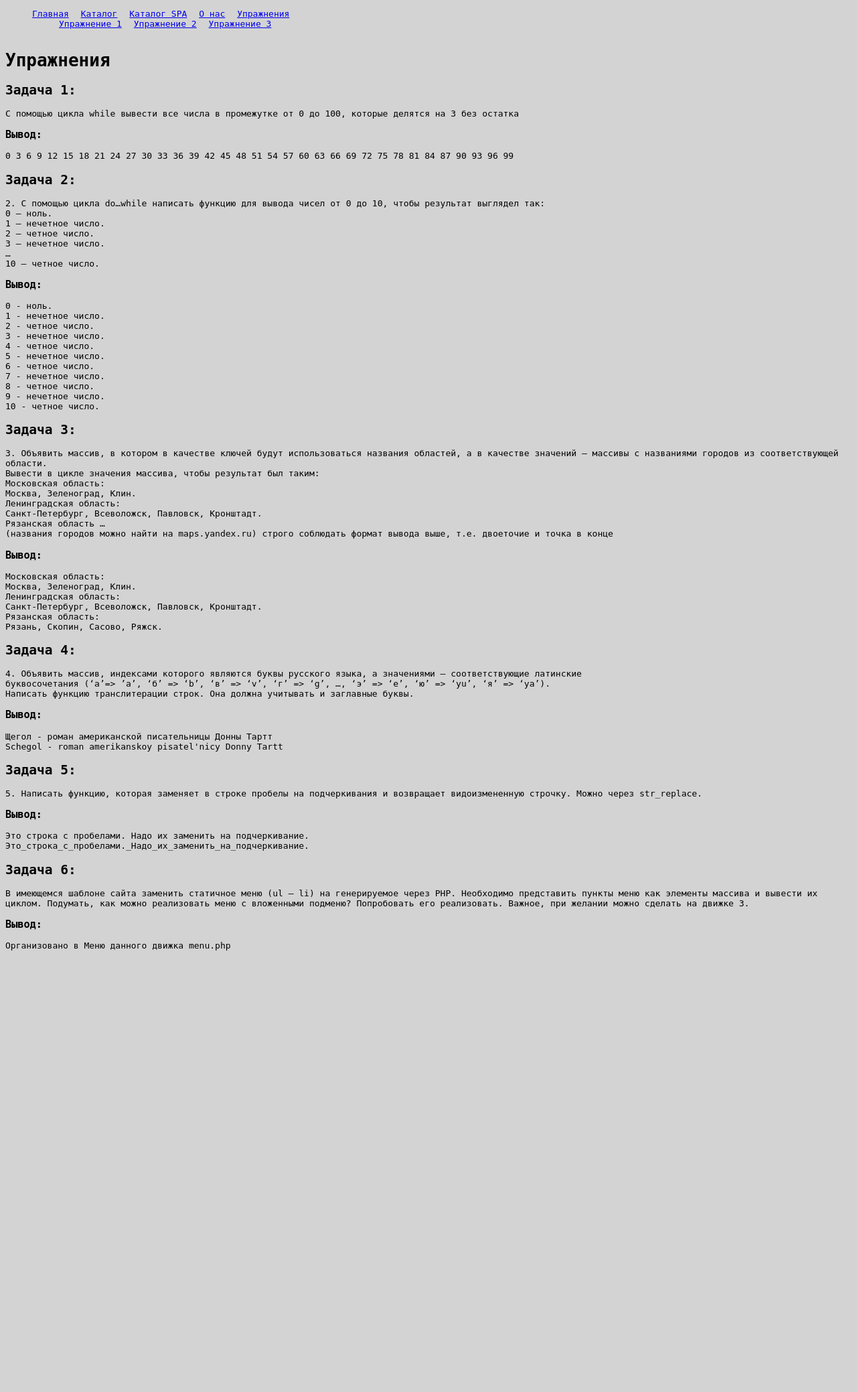
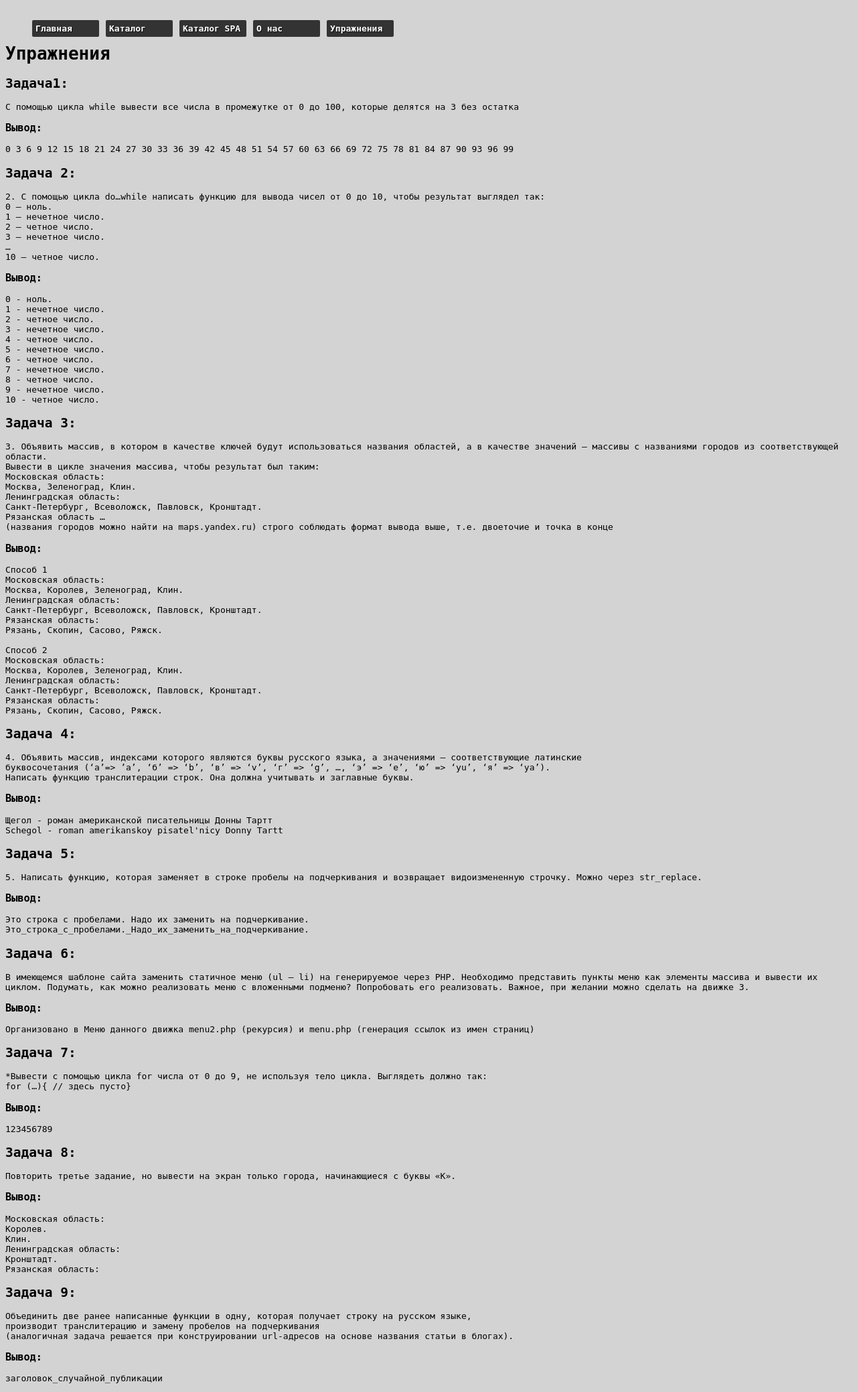
Before and after one commit to hatallika/GB_php_base, a PHP site: page /index.php?page=ex in a window 1280 px wide. Shown: the whole page at 67% size. Before the commit the page ends 1419 px from the top, so only its background shows below. Run offline with PHP 8.4, Linux system fonts and the light colour scheme.

Commit message:
created all tasks

```diff
--- a/lesson3/ex6_engine3/css/style.css
+++ b/lesson3/ex6_engine3/css/style.css
@@ -3,16 +3,76 @@ body {
     font-family: monospace;
 
 }
-.menu_ul{
-    list-style: none; /*убираем маркеры списка*/
-    margin: 0; /*убираем верхнее и нижнее поле, равное 1em*/
-    padding-left: 0; /*убираем левый отступ, равный 40px*/
-    font-family: monospace;
-    font-size: 18px;
-    color: #606060;
+/*------------------------------------*\
+	НАВИГАЦИЯ
+\*------------------------------------*/
+.menu ul{
+    float:left;
+    width:100%;
+    list-style:none;
+    font-weight:bold;
+    margin-bottom:10px;
 }
-.menu_li {
-    text-decoration: none; /*убираем подчеркивание текста ссылок*/
-    display: inline;
-    margin-right: 10px;
+.menu ul li{
+    float:left;
+    margin-right:10px;
+    position:relative;
+    display:block;
+    width: 100px;
 }
+.menu ul li a{
+    display:block;
+    padding:5px;
+    color:#fff;
+    background:#333;
+    text-decoration:none;
+
+    text-shadow:1px 1px 1px rgba(0,0,0,0.75); /* Тень текста, чтобы приподнять его на немного */
+    -moz-border-radius:2px;
+    -webkit-border-radius:2px;
+    border-radius:2px;
+}
+.menu ul li a:hover{
+    color:#fff;
+    background:#6b0c36;
+    background:rgba(107,12,54,0.75); /* Выглядит полупрозрачным */
+    text-decoration:underline;
+}
+
+/*--- ВЫПАДАЮЩИЕ ПУНКТЫ ---*/
+.menu ul ul{
+    list-style:none;
+    position:absolute;
+    left:-9999px; /* Скрываем за экраном, когда не нужно (данный метод лучше, чем display:none;) */
+    opacity:0; /* Устанавливаем начальное состояние прозрачности */
+    -webkit-transition:0.25s linear opacity; /* В Webkit выпадающие пункты будут проявляться */
+}
+.menu ul ul li{
+    padding-top:1px; /* Вводим отступ между li чтобы создать иллюзию разделенных пунктов меню */
+    float:none;
+    background:url(dot.gif);
+}
+.menu ul ul a{
+    white-space:nowrap; /* Останавливаем перенос текста и создаем многострочный выпадающий пункт */
+    display:block;
+}
+.menu ul li:hover ul{ /* Выводим выпадающий пункт при наведении курсора */
+    left:0; /* Приносим его обратно на экран, когда нужно */
+    opacity:1; /* Делаем непрозрачным */
+}
+.menu ul li:hover a{ /* Устанавливаем стили для верхнего уровня, когда выводится выпадающий список */
+    background:#6b0c36;
+    background:rgba(107,12,54,0.75); /* Выглядит полупрозрачным */
+    text-decoration:underline;
+}
+.menu ul li:hover ul a{ /* Изменяем некоторые стили верхнего уровня при выводе выпадающего пункта */
+    text-decoration:none;
+    -webkit-transition:-webkit-transform 0.075s linear;
+}
+.menu ul li:hover ul li a:hover{ /* Устанавливаем стили для выпадающих пунктов, когда курсор наводится на конкретный пункт */
+    background:#333;
+    background:rgba(51,51,51,0.75); /* Будет полупрозрачным */
+    text-decoration:underline;
+    -moz-transform:scale(1.05);
+    -webkit-transform:scale(1.05);
+}
--- a/lesson3/ex6_engine3/templates/ex.php
+++ b/lesson3/ex6_engine3/templates/ex.php
@@ -1,5 +1,6 @@
 <?php
-/* Задача 1.*/
+/* Задача 1.
+____________________________________________________________*/
 $i = 0;
 $answ1 = ''; // переменная вывода задачи 1
 
@@ -11,7 +12,8 @@ while ($i <= 100) {
     $i++;
 }
 
-/* Задача 2.*/
+/* Задача 2.
+____________________________________________________________*/
 function parityCheck(){
     $i = 0;
     $answ = $i . " - ноль. <br>";
@@ -27,23 +29,34 @@ function parityCheck(){
 }
 $answ2 = parityCheck();// вывод задачи 2
 
-/*Задача 3*/
+/*Задача 3
+____________________________________________________________*/
 $region = [
-        'Московская область' => ['Москва', 'Зеленоград', 'Клин'],
+        'Московская область' => ['Москва', 'Королев','Зеленоград', 'Клин'],
         'Ленинградская область' => ['Санкт-Петербург', 'Всеволожск', 'Павловск', 'Кронштадт'],
         'Рязанская область' => ['Рязань', 'Скопин','Сасово', 'Ряжск']
         ];
+/*Первый способ из массива в строку с разделителями*/
 $answ3 = "";
 foreach ($region as $key => $value) {
-    $answ3 .= $key .":<br>";
-    foreach ( $value as $item) {
-        $answ3 .= $item . ", ";
-    }
-    $answ3 .= ".<br>";
-    $answ3 = str_replace(", .",".",$answ3); // вывод задачи 3
+    $answ3 .= $key . ":<br>";
+    $answ3 .= (implode(', ', $value));
+    $answ3 .= '.<br>';
 }
 
-/*Задача 4*/
+/*Второй способ перебор в массиве*/
+$answ3_ = "";
+foreach ($region as $key => $value) {
+    $answ3_ .= $key .":<br>";
+    foreach ( $value as $item) {
+        $answ3_ .= $item . ", ";
+    }
+    $answ3_ .= ".<br>";
+    $answ3_ = str_replace(", .",".",$answ3); // Заменили в конце ,. на .
+}
+
+/*Задача 4
+____________________________________________________________*/
 $alfabet = [
     'а' => 'a',   'б' => 'b',   'в' => 'v',
     'г' => 'g',   'д' => 'd',   'е' => 'e',
@@ -66,7 +79,7 @@ function translit($string, $alfabet) // почему-то не видит чер
     for($i = 0; $i < mb_strlen($string); $i++){
         $letter = mb_substr($string, $i, 1, "UTF-8");
         $small_letter = mb_strtolower($letter);
-        //var_dump($letter . "=>" . $alfabet[$small_letter]);
+
         if (isset($alfabet[$small_letter])) { // если существует значение в массиве
             if ($small_letter == $letter) {
                 $str .= $alfabet[$small_letter];
@@ -83,22 +96,59 @@ function translit($string, $alfabet) // почему-то не видит чер
 }
 $answ4 .= "<br>". translit($answ4,$alfabet);// Вывод задачи 4
 
-/*Задача 4*/
+/*Задача 5
+____________________________________________________________*/
 $answ5 = "Это строка с пробелами. Надо их заменить на подчеркивание.";
 $smb = "_";// на что меняем.
 
-function replaceSpaces($str,$smb){
+function replaceSpaces($str,$smb="_"){
    return str_replace(" ", $smb, $str);
 }
 
 $answ5 .= "<br>" . replaceSpaces($answ5,$smb); // Вывод задачи 5
+
+/*Задача 6 в меню фреймворка  menu.php menu2.php: рекурсия
+/*Задача 7
+____________________________________________________________*/
+ob_start();
+for ($i = 0; $i< 9; $i++, print $i){ };
+$answ7 = ob_get_clean();
+
+/*Задача 8
+____________________________________________________________*/
+$answ8 = "";
+foreach ($region as $key => $value) {
+    $answ8 .= $key .":<br>";
+    foreach ( $value as $item) {
+        $smb = (mb_substr($item, 0, 1)); // первый символ города
+        if ($smb == 'К'){
+            $arr =[];
+            array_push($arr,$item);
+            $answ8 .= (implode(', ',$arr));
+            $answ8 .= '.<br>';
+        }
+    }
+}
+
+/*Задача 9
+____________________________________________________________*/
+$answ9 = 'Заголовок случайной публикации';
+
+function rusToLat($string, $alfabet){ // с глобал так и не вышло
+    global $alfabet;
+    $s = translit($string, $alfabet);
+    $s = replaceSpaces($s);
+    return $s;
+}
+$answ9 = rusToLat($answ9, $alfabet);
+
 ?>
-<h1>Упражнения</h1>
-<h2 class="task_title">Задача 1:</h2>
+<h1 id="1">Упражнения</h1>
+<h2 class="task_title">Задача1:</h2>
 <p>С помощью цикла while вывести все числа в промежутке от 0 до 100, которые делятся на 3 без остатка</p>
 <h3>Вывод:</h3>
 <p><?=$answ1?></p>
-<h2 class="task_title">Задача 2:</h2>
+<h2 id="2" class="task_title">Задача 2:</h2>
 <p>2. С помощью цикла do…while написать функцию для вывода чисел от 0 до 10, чтобы результат выглядел так: <br>
     0 – ноль.<br>
     1 – нечетное число.<br>
@@ -108,7 +158,7 @@ $answ5 .= "<br>" . replaceSpaces($answ5,$smb); // Вывод задачи 5
     10 – четное число.</p>
 <h3>Вывод:</h3>
 <p><?=$answ2?></p>
-<h2 class="task_title">Задача 3:</h2>
+<h2 id="3" class="task_title">Задача 3:</h2>
 <p>3. Объявить массив, в котором в качестве ключей будут использоваться названия областей,
     а в качестве значений – массивы с названиями городов из соответствующей области.<br>
     Вывести в цикле значения массива, чтобы результат был таким:<br>
@@ -120,25 +170,45 @@ $answ5 .= "<br>" . replaceSpaces($answ5,$smb); // Вывод задачи 5
     (названия городов можно найти на maps.yandex.ru) строго соблюдать формат вывода выше,
     т.е. двоеточие и точка в конце</p>
 <h3>Вывод:</h3>
-<p><?=$answ3?></p>
-<h2 class="task_title">Задача 4:</h2>
+<p>Способ 1 <br><?=$answ3?><br>
+    Способ 2 <br><?=$answ3_?>
+</p>
+<h2 id="4" class="task_title">Задача 4:</h2>
 <p>4. Объявить массив, индексами которого являются буквы русского языка, а значениями – соответствующие латинские<br>
     буквосочетания (‘а’=> ’a’, ‘б’ => ‘b’, ‘в’ => ‘v’, ‘г’ => ‘g’, …, ‘э’ => ‘e’, ‘ю’ => ‘yu’, ‘я’ => ‘ya’).<br>
     Написать функцию транслитерации строк. Она должна учитывать и заглавные буквы.
 </p>
 <h3>Вывод:</h3>
 <p><?=$answ4?></p>
-<h2 class="task_title">Задача 5:</h2>
+<h2 id="5" class="task_title">Задача 5:</h2>
 <p>5. Написать функцию, которая заменяет в строке пробелы на подчеркивания и возвращает видоизмененную строчку.
     Можно через str_replace.
 </p>
 <h3>Вывод:</h3>
 <p><?=$answ5?></p>
-<h2 class="task_title">Задача 6:</h2>
+<h2 id="6" class="task_title">Задача 6:</h2>
 <p> В имеющемся шаблоне сайта заменить статичное меню (ul – li) на генерируемое через PHP.
     Необходимо представить пункты меню как элементы массива и вывести их циклом.
     Подумать, как можно реализовать меню с вложенными подменю? Попробовать его реализовать.
     Важное, при желании можно сделать на движке 3.
 </p>
 <h3>Вывод:</h3>
-<p>Организовано в Меню данного движка menu.php</p>
+<p>Организовано в Меню данного движка menu2.php (рекурсия) и menu.php (генерация ссылок из имен страниц)</p>
+<h2 id="7" class="task_title">Задача 7:</h2>
+<p>  *Вывести с помощью цикла for числа от 0 до 9, не используя тело цикла. Выглядеть должно так:<br>
+    for (…){ // здесь пусто}
+</p>
+<h3>Вывод:</h3>
+<p><?=$answ7?></p>
+<h2 id="8" class="task_title">Задача 8:</h2>
+<p>  Повторить третье задание, но вывести на экран только города, начинающиеся с буквы «К».
+</p>
+<h3>Вывод:</h3>
+<p><?=$answ8?></p>
+<h2 id="9" class="task_title">Задача 9:</h2>
+<p> Объединить две ранее написанные функции в одну, которая получает строку на русском языке,<br>
+    производит транслитерацию и замену пробелов на подчеркивания <br>
+    (аналогичная задача решается при конструировании url-адресов на основе названия статьи в блогах).
+</p>
+<h3>Вывод:</h3>
+<p><?=$answ9?></p>
--- a/lesson3/ex6_engine3/templates/menu2.php
+++ b/lesson3/ex6_engine3/templates/menu2.php
@@ -7,7 +7,13 @@ $menuItems = [ // Здесь храним ссылки на пункты мен
     'Упражнения' => ['/?page=ex',
         'Упражнение 1' => '/?page=ex#1',
         'Упражнение 2' => '/?page=ex#2',
-        'Упражнение 3' => '/?page=ex#3'
+        'Упражнение 3' => '/?page=ex#3',
+        'Упражнение 4' => '/?page=ex#4',
+        'Упражнение 5' => '/?page=ex#5',
+        'Упражнение 6' => '/?page=ex#6',
+        'Упражнение 7' => '/?page=ex#7',
+        'Упражнение 8' => '/?page=ex#8',
+        'Упражнение 9' => '/?page=ex#9'
     ]
 ];
 function renderMenu($arrMenu){
@@ -25,4 +31,7 @@ function renderMenu($arrMenu){
     }
     echo "</ul>"."\n";
 }
-renderMenu($menuItems);
+?>
+<div class="menu">
+<?php renderMenu($menuItems); ?>
+</div>
```
